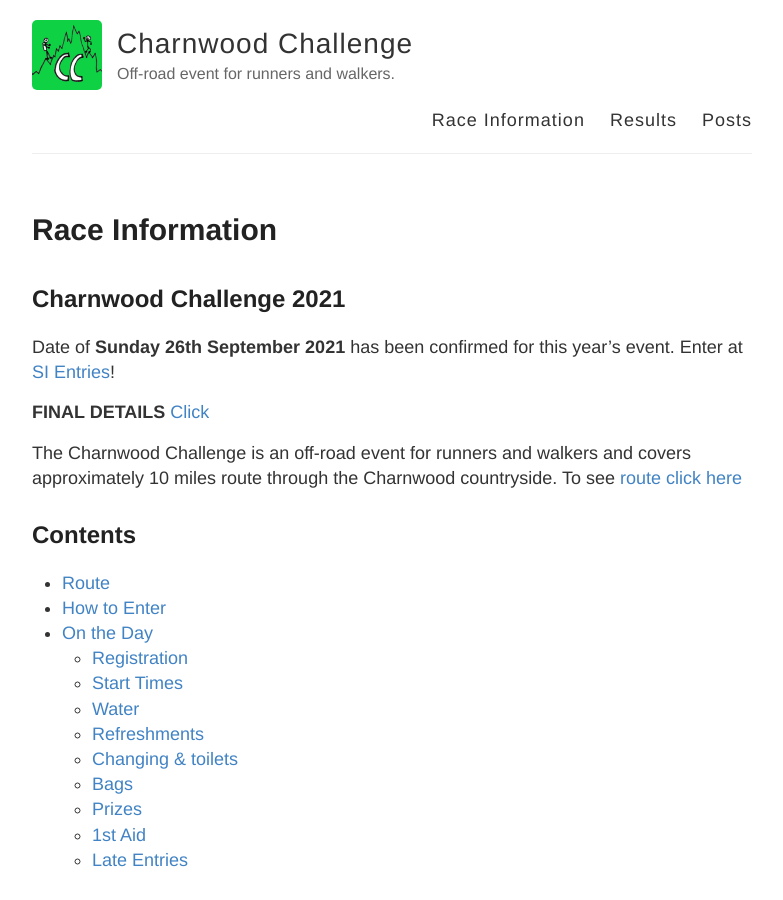
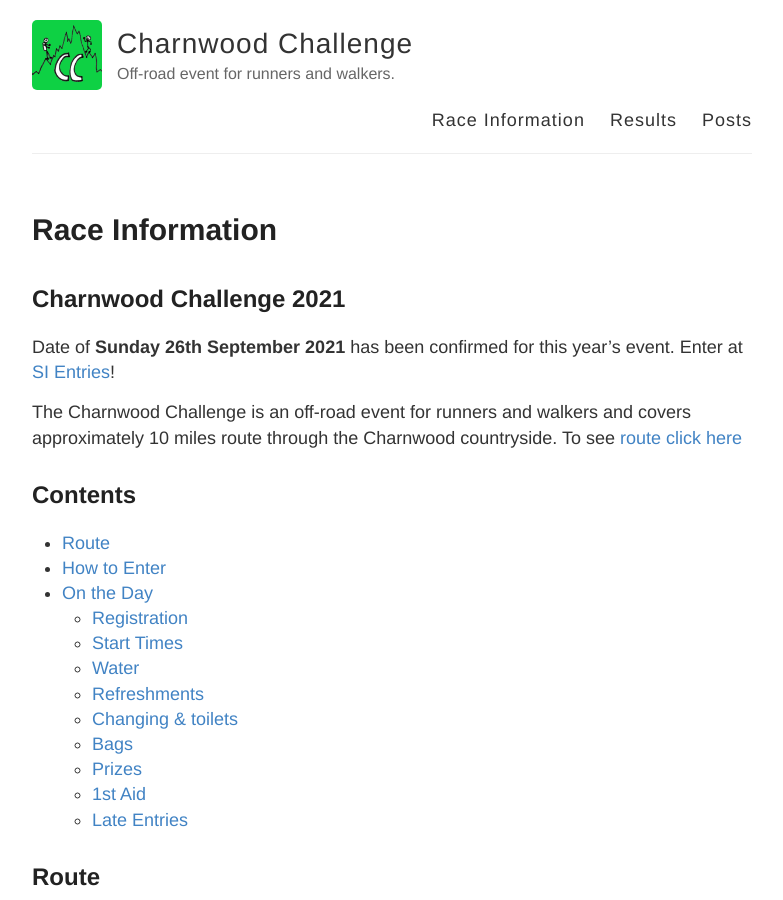
Before and after one commit to Charnwood-Challenge/Charnwood-Challenge.github.io, a Jekyll site: the page built from raceinformation.md, in a window 1280 px wide and 900 px high. Shown: the whole window, without its empty margins (248-1031 px from the left). Built offline with Jekyll 4.4.1, drawn with Linux system fonts in a browser that asks for light colours.

Commit message:
Update raceinformation.md

```diff
--- a/raceinformation.md
+++ b/raceinformation.md
@@ -7,9 +7,6 @@ permalink: /raceinformation/
 ## Charnwood Challenge 2021
 Date of **Sunday 26th September 2021** has been confirmed for this year's event.
 Enter at [SI Entries](https://www.sientries.co.uk/event.php?event_id=8358)!
-
-**FINAL DETAILS**
-[Click](https://charnwoodchallenge.me/Leaflet/ChCh2021_Final_Details.pdf)
 
 
 The Charnwood Challenge is an off-road event for runners and walkers and covers approximately 10 miles route through the Charnwood countryside. To see [route click here](https://charnwoodchallenge.me/raceinformation/#route)
```
